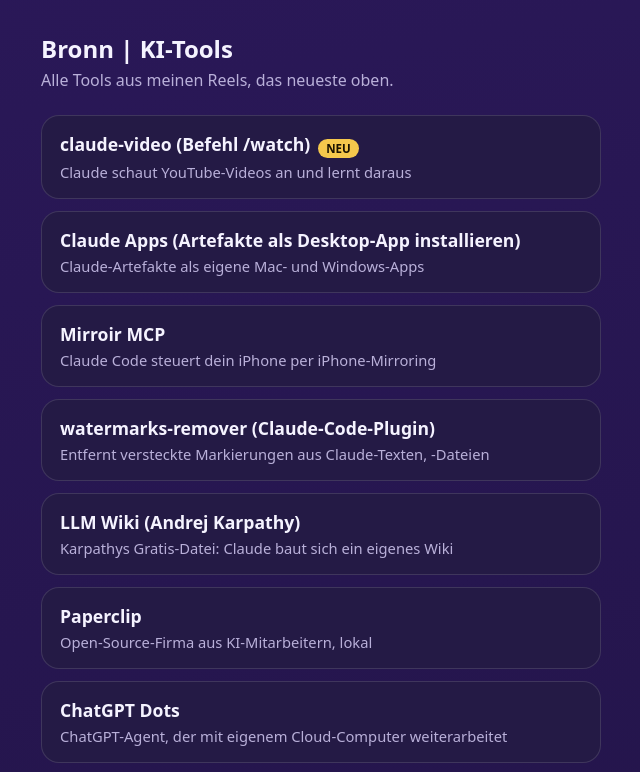
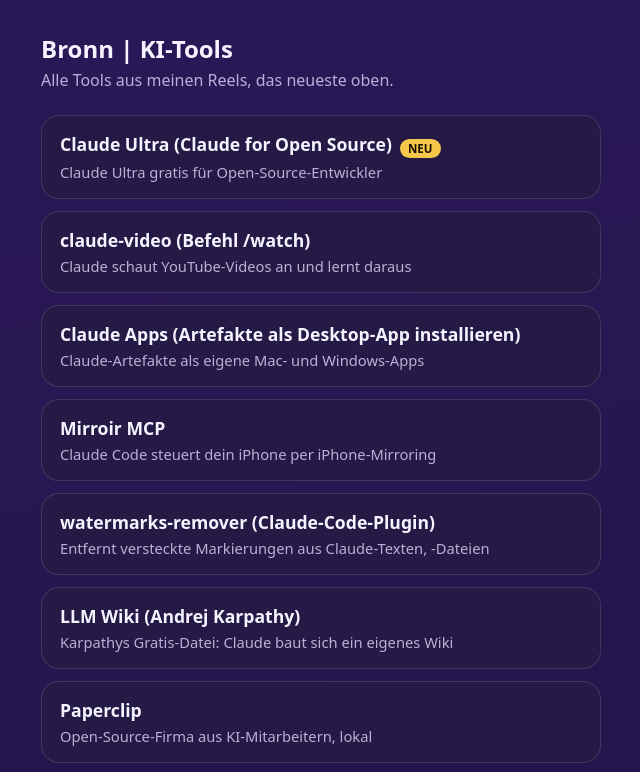
Before and after one commit to noahpf008/bronn-legal, a plain HTML site: page links.html in a window 1280 px wide. Shown: the top 772 px of the page, without its empty margins (319-959 px from the left). Drawn offline with Linux system fonts and the light colour scheme.

Commit message:
Link-Seite: Claude Ultra (Claude for Open Source) (104-ig-DgFjEoJFZHi)

```diff
--- a/links.html
+++ b/links.html
@@ -14,7 +14,8 @@ footer{margin-top:32px;color:var(--dim);font-size:.8em}footer a{color:var(--dim)
 <h1>Bronn | KI-Tools</h1>
 <p class="sub">Alle Tools aus meinen Reels, das neueste oben.</p>
 <!-- TOOLS-START (wird von der Pipeline gepflegt) -->
-<a class="tool" id="103-ig-dgmwwmnskfk" href="https://github.com/bradautomates/claude-video"><b>claude-video (Befehl /watch)</b><span class="neu">NEU</span><span>Claude schaut YouTube-Videos an und lernt daraus</span></a>
+<a class="tool" id="104-ig-dgfjeojfzhi" href="https://claude.com/contact-sales/claude-for-oss"><b>Claude Ultra (Claude for Open Source)</b><span class="neu">NEU</span><span>Claude Ultra gratis für Open-Source-Entwickler</span></a>
+<a class="tool" id="103-ig-dgmwwmnskfk" href="https://github.com/bradautomates/claude-video"><b>claude-video (Befehl /watch)</b><span>Claude schaut YouTube-Videos an und lernt daraus</span></a>
 <a class="tool" id="102-ig-dgjs6ammqxm" href="https://claude.com/resources/articles/install-as-app"><b>Claude Apps (Artefakte als Desktop-App installieren)</b><span>Claude-Artefakte als eigene Mac- und Windows-Apps</span></a>
 <a class="tool" id="101-ig-dfz2lq-pkec" href="https://github.com/jfarcand/mirroir-mcp"><b>Mirroir MCP</b><span>Claude Code steuert dein iPhone per iPhone-Mirroring</span></a>
 <a class="tool" id="100-ig-df-rcnhgjt5" href="https://github.com/guillaumemeyer/watermarks-remover"><b>watermarks-remover (Claude-Code-Plugin)</b><span>Entfernt versteckte Markierungen aus Claude-Texten, -Dateien</span></a>
```
